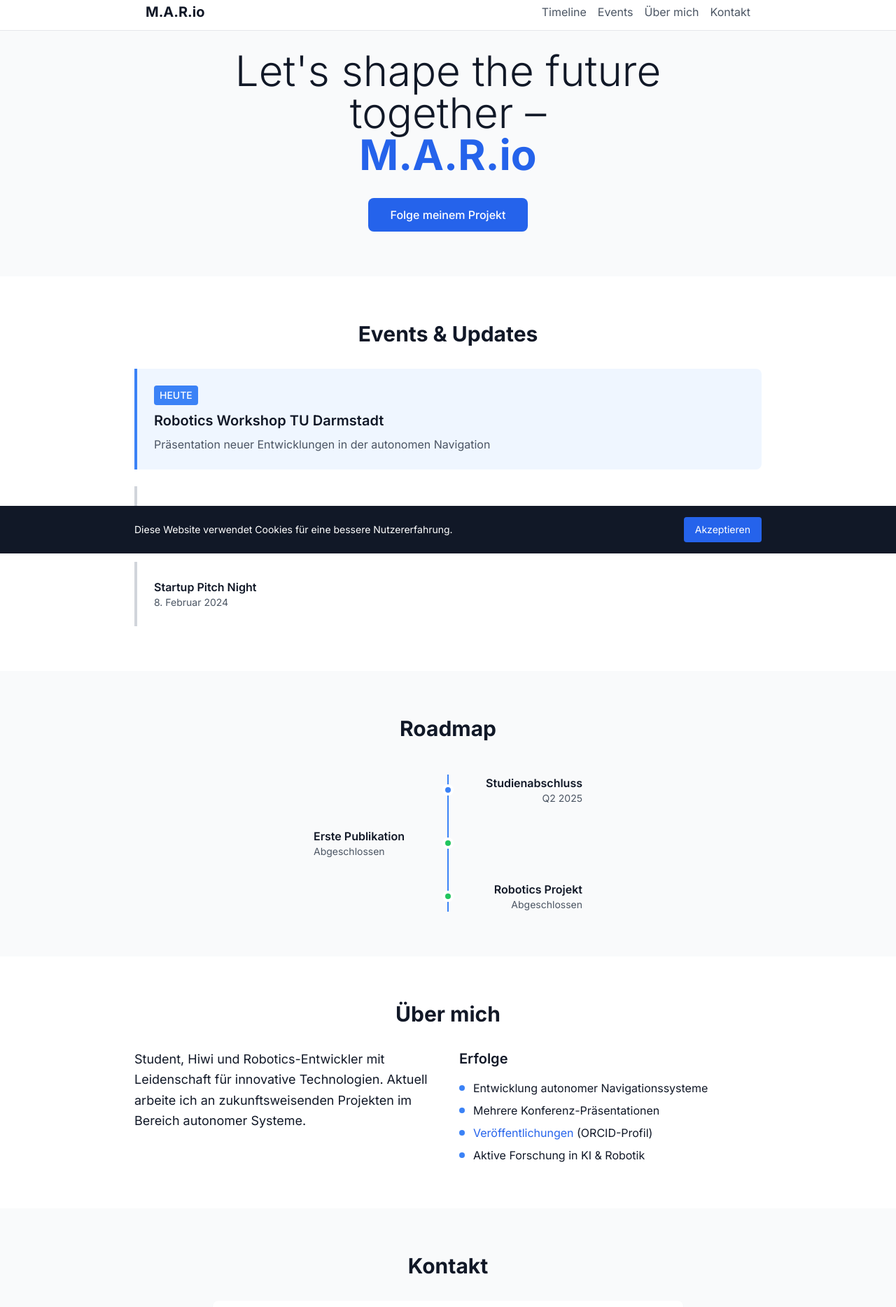
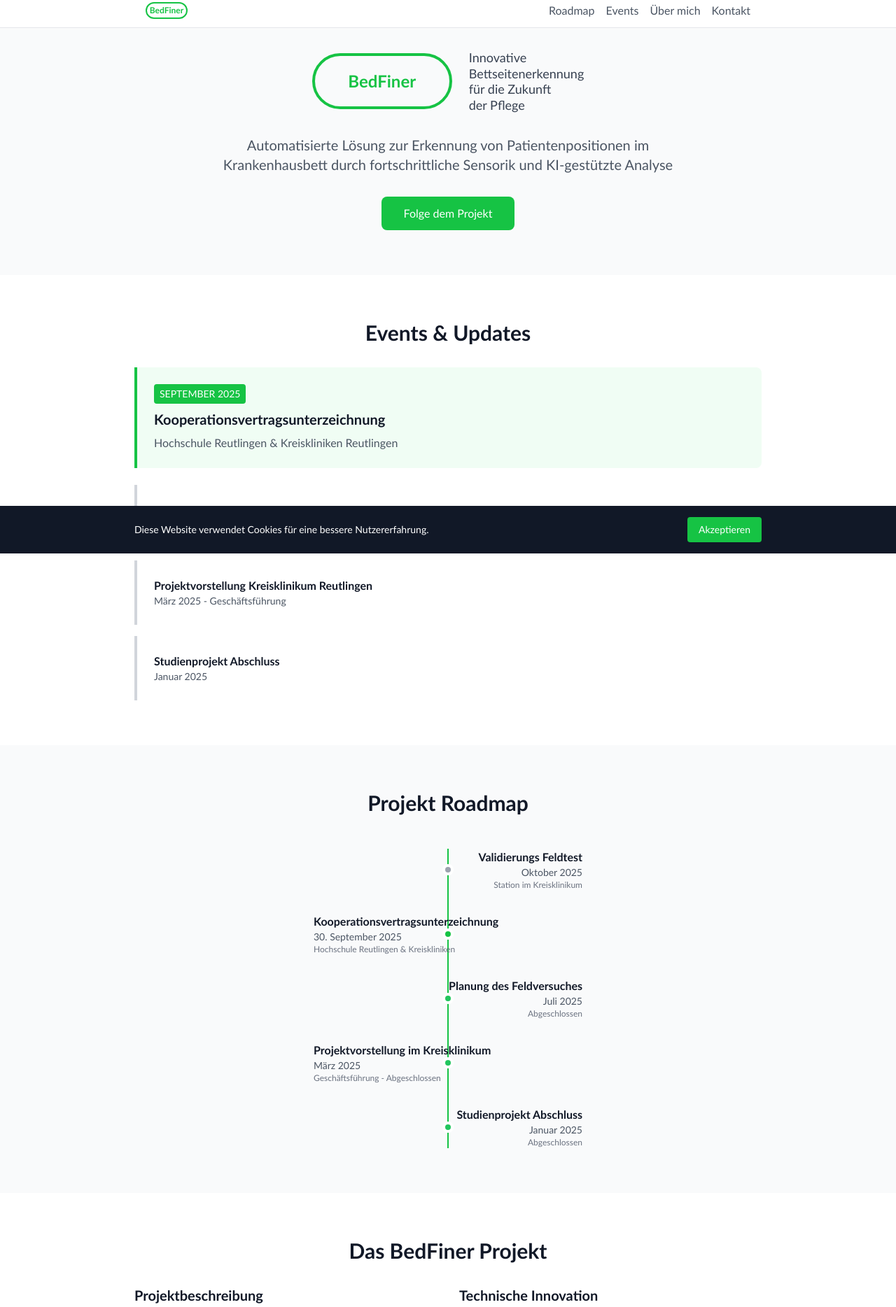
Before and after one commit to mar565/nfc-landing-bedfinder, a plain HTML site: page index.html in a window 1280 px wide. Shown: the part 9-1877 px from the top of the page at 70% size. Drawn offline with nearby package versions, Linux system fonts and the light colour scheme; a web font is replaced by a local one.

Commit message:
Update index.html

```diff
--- a/index.html
+++ b/index.html
@@ -3,32 +3,46 @@
 <head>
     <meta charset="UTF-8">
     <meta name="viewport" content="width=device-width, initial-scale=1.0">
-    <title>M.A.R.io - Future Shaper</title>
+    <title>BedFiner - Innovative Bettseitenerkennung</title>
     <script src="https://cdn.tailwindcss.com"></script>
     <script>
         tailwind.config = {
             theme: {
                 extend: {
                     fontFamily: {
-                        'sans': ['Inter', 'system-ui', 'sans-serif']
+                        'sans': ['Calibri', 'system-ui', 'sans-serif']
+                    },
+                    colors: {
+                        'bambu-green': '#16C344'
                     }
                 }
             }
         }
     </script>
-    <link href="https://fonts.googleapis.com/css2?family=Inter:wght@300;400;500;600;700&display=swap" rel="stylesheet">
+    <link href="https://fonts.googleapis.com/css2?family=Calibri:wght@300;400;500;600;700&display=swap" rel="stylesheet">
+    <style>
+        body {
+            font-family: 'Calibri', system-ui, sans-serif;
+        }
+    </style>
 </head>
 <body class="bg-gray-50 text-gray-900 min-h-screen">
     <!-- Navigation -->
     <nav class="fixed top-0 w-full bg-white/90 backdrop-blur-sm border-b border-gray-200 z-50">
         <div class="max-w-4xl mx-auto px-4 py-3">
             <div class="flex justify-between items-center">
-                <div class="font-bold text-xl">M.A.R.io</div>
+                <div class="flex items-center">
+                    <!-- Mini Ellipse Logo for Navigation -->
+                    <div class="border-2 border-bambu-green rounded-full flex items-center justify-center"
+                         style="width: 60px; height: 24px;">
+                        <span class="text-xs font-bold text-bambu-green">BedFiner</span>
+                    </div>
+                </div>
                 <div class="space-x-4 hidden md:flex">
-                    <a href="#timeline" class="text-gray-600 hover:text-gray-900">Timeline</a>
-                    <a href="#events" class="text-gray-600 hover:text-gray-900">Events</a>
-                    <a href="#about" class="text-gray-600 hover:text-gray-900">Über mich</a>
-                    <a href="#contact" class="text-gray-600 hover:text-gray-900">Kontakt</a>
+                    <a href="#timeline" class="text-gray-600 hover:text-bambu-green">Roadmap</a>
+                    <a href="#events" class="text-gray-600 hover:text-bambu-green">Events</a>
+                    <a href="about.html" class="text-gray-600 hover:text-bambu-green">Über mich</a>
+                    <a href="#contact" class="text-gray-600 hover:text-bambu-green">Kontakt</a>
                 </div>
             </div>
         </div>
@@ -37,13 +51,32 @@
     <!-- Hero Section -->
     <section class="pt-20 pb-16 px-4">
         <div class="max-w-4xl mx-auto text-center">
-            <h1 class="text-4xl md:text-6xl font-light mb-8 leading-tight">
-                Let's shape the future<br>
-                together –<br>
-                <span class="font-bold text-blue-600">M.A.R.io</span>
-            </h1>
-            <a href="#contact" class="inline-block bg-blue-600 text-white px-8 py-3 rounded-lg font-medium hover:bg-blue-700 transition-colors">
-                Folge meinem Projekt
+            <!-- Logo with Ellipse -->
+            <div class="flex justify-center items-center mb-8">
+                <div class="relative flex items-center">
+                    <!-- Ellipse with BedFiner -->
+                    <div class="border-4 border-bambu-green rounded-full flex items-center justify-center"
+                         style="width: 200px; height: 80px;">
+                        <span class="font-bold text-2xl text-bambu-green">BedFiner</span>
+                    </div>
+                    <!-- Vertical Text -->
+                    <div class="ml-6 text-left">
+                        <div class="transform rotate-0 text-lg font-medium text-gray-700 leading-tight">
+                            <div>Innovative</div>
+                            <div>Bettseitenerkennung</div>
+                            <div>für die Zukunft</div>
+                            <div>der Pflege</div>
+                        </div>
+                    </div>
+                </div>
+            </div>
+
+            <p class="text-xl text-gray-600 mb-8 max-w-2xl mx-auto">
+                Automatisierte Lösung zur Erkennung von Patientenpositionen im Krankenhausbett
+                durch fortschrittliche Sensorik und KI-gestützte Analyse
+            </p>
+            <a href="#contact" class="inline-block bg-bambu-green text-white px-8 py-3 rounded-lg font-medium hover:bg-green-700 transition-colors">
+                Folge dem Projekt
             </a>
         </div>
     </section>
@@ -53,24 +86,28 @@
         <div class="max-w-4xl mx-auto">
             <h2 class="text-3xl font-bold mb-8 text-center">Events & Updates</h2>
 
-            <!-- Aktuelles Event -->
-            <div class="bg-blue-50 border-l-4 border-blue-500 p-6 mb-6 rounded-r-lg">
+            <!-- Aktuelles Event - wird automatisch aktualisiert -->
+            <div id="current-event" class="bg-green-50 border-l-4 border-bambu-green p-6 mb-6 rounded-r-lg">
                 <div class="flex items-center mb-2">
-                    <span class="bg-blue-500 text-white px-2 py-1 rounded text-sm font-medium">HEUTE</span>
+                    <span id="event-status" class="bg-bambu-green text-white px-2 py-1 rounded text-sm font-medium">SEPTEMBER 2025</span>
                 </div>
-                <h3 class="text-xl font-semibold mb-2">Robotics Workshop TU Darmstadt</h3>
-                <p class="text-gray-600">Präsentation neuer Entwicklungen in der autonomen Navigation</p>
+                <h3 class="text-xl font-semibold mb-2">Kooperationsvertragsunterzeichnung</h3>
+                <p class="text-gray-600">Hochschule Reutlingen & Kreiskliniken Reutlingen</p>
             </div>
 
             <!-- Vergangene Events -->
             <div class="space-y-4">
                 <div class="border-l-4 border-gray-300 p-6 rounded-r-lg">
-                    <h3 class="font-semibold">KI-Konferenz München</h3>
-                    <p class="text-gray-600 text-sm">15. März 2024</p>
+                    <h3 class="font-semibold">Planung des Feldversuches</h3>
+                    <p class="text-gray-600 text-sm">Juli 2025</p>
                 </div>
                 <div class="border-l-4 border-gray-300 p-6 rounded-r-lg">
-                    <h3 class="font-semibold">Startup Pitch Night</h3>
-                    <p class="text-gray-600 text-sm">8. Februar 2024</p>
+                    <h3 class="font-semibold">Projektvorstellung Kreisklinikum Reutlingen</h3>
+                    <p class="text-gray-600 text-sm">März 2025 - Geschäftsführung</p>
+                </div>
+                <div class="border-l-4 border-gray-300 p-6 rounded-r-lg">
+                    <h3 class="font-semibold">Studienprojekt Abschluss</h3>
+                    <p class="text-gray-600 text-sm">Januar 2025</p>
                 </div>
             </div>
         </div>
@@ -79,38 +116,61 @@
     <!-- Timeline Section -->
     <section id="timeline" class="py-16 px-4 bg-gray-50">
         <div class="max-w-4xl mx-auto">
-            <h2 class="text-3xl font-bold mb-12 text-center">Roadmap</h2>
+            <h2 class="text-3xl font-bold mb-12 text-center">Projekt Roadmap</h2>
 
             <div class="relative">
                 <!-- Timeline Line -->
-                <div class="absolute left-4 md:left-1/2 transform md:-translate-x-1/2 h-full w-0.5 bg-blue-500"></div>
+                <div class="absolute left-4 md:left-1/2 transform md:-translate-x-1/2 h-full w-0.5 bg-bambu-green"></div>
 
                 <!-- Timeline Items -->
                 <div class="space-y-8">
-                    <!-- Item 1 -->
+                    <!-- Item 1 - Validierungs Feldtest -->
                     <div class="relative flex items-center md:justify-center">
-                        <div class="absolute left-2 md:left-1/2 transform md:-translate-x-1/2 w-4 h-4 bg-blue-500 rounded-full border-4 border-white"></div>
+                        <div class="absolute left-2 md:left-1/2 transform md:-translate-x-1/2 w-4 h-4 bg-gray-400 rounded-full border-4 border-white"></div>
                         <div class="ml-10 md:ml-0 md:w-1/2 md:pr-8 md:text-right">
-                            <h3 class="font-semibold">Studienabschluss</h3>
-                            <p class="text-gray-600 text-sm">Q2 2025</p>
+                            <h3 class="font-semibold">Validierungs Feldtest</h3>
+                            <p class="text-gray-600 text-sm">Oktober 2025</p>
+                            <p class="text-gray-500 text-xs">Station im Kreisklinikum</p>
                         </div>
                     </div>
 
-                    <!-- Item 2 -->
+                    <!-- Item 2 - Kooperationsvertrag -->
+                    <div class="relative flex items-center md:justify-center">
+                        <div id="contract-timeline-item" class="absolute left-2 md:left-1/2 transform md:-translate-x-1/2 w-4 h-4 bg-bambu-green rounded-full border-4 border-white"></div>
+                        <div class="ml-10 md:ml-0 md:w-1/2 md:pl-8">
+                            <h3 class="font-semibold">Kooperationsvertragsunterzeichnung</h3>
+                            <p id="contract-date" class="text-gray-600 text-sm">30. September 2025</p>
+                            <p class="text-gray-500 text-xs">Hochschule Reutlingen & Kreiskliniken</p>
+                        </div>
+                    </div>
+
+                    <!-- Item 3 - Feldversuch Planung -->
+                    <div class="relative flex items-center md:justify-center">
+                        <div class="absolute left-2 md:left-1/2 transform md:-translate-x-1/2 w-4 h-4 bg-green-500 rounded-full border-4 border-white"></div>
+                        <div class="ml-10 md:ml-0 md:w-1/2 md:pr-8 md:text-right">
+                            <h3 class="font-semibold">Planung des Feldversuches</h3>
+                            <p class="text-gray-600 text-sm">Juli 2025</p>
+                            <p class="text-gray-500 text-xs">Abgeschlossen</p>
+                        </div>
+                    </div>
+
+                    <!-- Item 4 - Projektvorstellung -->
                     <div class="relative flex items-center md:justify-center">
                         <div class="absolute left-2 md:left-1/2 transform md:-translate-x-1/2 w-4 h-4 bg-green-500 rounded-full border-4 border-white"></div>
                         <div class="ml-10 md:ml-0 md:w-1/2 md:pl-8">
-                            <h3 class="font-semibold">Erste Publikation</h3>
-                            <p class="text-gray-600 text-sm">Abgeschlossen</p>
+                            <h3 class="font-semibold">Projektvorstellung im Kreisklinikum</h3>
+                            <p class="text-gray-600 text-sm">März 2025</p>
+                            <p class="text-gray-500 text-xs">Geschäftsführung - Abgeschlossen</p>
                         </div>
                     </div>
 
-                    <!-- Item 3 -->
+                    <!-- Item 5 - Studienprojekt -->
                     <div class="relative flex items-center md:justify-center">
                         <div class="absolute left-2 md:left-1/2 transform md:-translate-x-1/2 w-4 h-4 bg-green-500 rounded-full border-4 border-white"></div>
                         <div class="ml-10 md:ml-0 md:w-1/2 md:pr-8 md:text-right">
-                            <h3 class="font-semibold">Robotics Projekt</h3>
-                            <p class="text-gray-600 text-sm">Abgeschlossen</p>
+                            <h3 class="font-semibold">Studienprojekt Abschluss</h3>
+                            <p class="text-gray-600 text-sm">Januar 2025</p>
+                            <p class="text-gray-500 text-xs">Abgeschlossen</p>
                         </div>
                     </div>
                 </div>
@@ -118,41 +178,40 @@
         </div>
     </section>
 
-    <!-- About Section -->
-    <section id="about" class="py-16 px-4 bg-white">
+    <!-- Project Info Section -->
+    <section class="py-16 px-4 bg-white">
         <div class="max-w-4xl mx-auto">
-            <h2 class="text-3xl font-bold mb-8 text-center">Über mich</h2>
+            <h2 class="text-3xl font-bold mb-8 text-center">Das BedFiner Projekt</h2>
 
             <div class="grid md:grid-cols-2 gap-8">
                 <div>
+                    <h3 class="text-xl font-semibold mb-4">Projektbeschreibung</h3>
                     <p class="text-lg mb-6 leading-relaxed">
-                        Student, Hiwi und Robotics-Entwickler mit Leidenschaft für innovative Technologien.
-                        Aktuell arbeite ich an zukunftsweisenden Projekten im Bereich autonomer Systeme.
+                        BedFiner ist ein innovatives System zur automatischen Erkennung der Bettseite,
+                        auf der sich ein Patient befindet. Durch den Einsatz modernster Sensorik und
+                        KI-gestützter Datenanalyse revolutioniert das System die Patientenüberwachung
+                        in Krankenhäusern und Pflegeeinrichtungen.
                     </p>
                 </div>
 
                 <div>
-                    <h3 class="text-xl font-semibold mb-4">Erfolge</h3>
+                    <h3 class="text-xl font-semibold mb-4">Technische Innovation</h3>
                     <ul class="space-y-2">
                         <li class="flex items-start">
-                            <span class="w-2 h-2 bg-blue-500 rounded-full mt-2 mr-3 flex-shrink-0"></span>
-                            Entwicklung autonomer Navigationssysteme
+                            <span class="w-2 h-2 bg-bambu-green rounded-full mt-2 mr-3 flex-shrink-0"></span>
+                            Präzise Positionserkennung durch Drucksensorik
                         </li>
                         <li class="flex items-start">
-                            <span class="w-2 h-2 bg-blue-500 rounded-full mt-2 mr-3 flex-shrink-0"></span>
-                            Mehrere Konferenz-Präsentationen
+                            <span class="w-2 h-2 bg-bambu-green rounded-full mt-2 mr-3 flex-shrink-0"></span>
+                            KI-basierte Datenauswertung in Echtzeit
                         </li>
                         <li class="flex items-start">
-                            <span class="w-2 h-2 bg-blue-500 rounded-full mt-2 mr-3 flex-shrink-0"></span>
-                            <span>
-                                <a href="https://orcid.org/YOUR-ORCID-ID" target="_blank" class="text-blue-600 hover:underline">
-                                    Veröffentlichungen
-                                </a> (ORCID-Profil)
-                            </span>
+                            <span class="w-2 h-2 bg-bambu-green rounded-full mt-2 mr-3 flex-shrink-0"></span>
+                            Integration in bestehende Krankenhaus-IT
                         </li>
                         <li class="flex items-start">
-                            <span class="w-2 h-2 bg-blue-500 rounded-full mt-2 mr-3 flex-shrink-0"></span>
-                            Aktive Forschung in KI & Robotik
+                            <span class="w-2 h-2 bg-bambu-green rounded-full mt-2 mr-3 flex-shrink-0"></span>
+                            Reduzierung des Pflegeaufwands
                         </li>
                     </ul>
                 </div>
@@ -169,30 +228,30 @@
                 <div>
                     <label for="name" class="block text-sm font-medium mb-2">Name</label>
                     <input type="text" id="name" name="name" required
-                           class="w-full px-3 py-2 border border-gray-300 rounded-lg focus:ring-2 focus:ring-blue-500 focus:border-transparent">
+                           class="w-full px-3 py-2 border border-gray-300 rounded-lg focus:ring-2 focus:ring-bambu-green focus:border-transparent">
                 </div>
 
                 <div>
                     <label for="email" class="block text-sm font-medium mb-2">E-Mail</label>
                     <input type="email" id="email" name="email" required
-                           class="w-full px-3 py-2 border border-gray-300 rounded-lg focus:ring-2 focus:ring-blue-500 focus:border-transparent">
+                           class="w-full px-3 py-2 border border-gray-300 rounded-lg focus:ring-2 focus:ring-bambu-green focus:border-transparent">
                 </div>
 
                 <div>
                     <label for="message" class="block text-sm font-medium mb-2">Nachricht</label>
                     <textarea id="message" name="message" rows="4" required
-                              class="w-full px-3 py-2 border border-gray-300 rounded-lg focus:ring-2 focus:ring-blue-500 focus:border-transparent"></textarea>
+                              class="w-full px-3 py-2 border border-gray-300 rounded-lg focus:ring-2 focus:ring-bambu-green focus:border-transparent"></textarea>
                 </div>
 
                 <button type="submit"
-                        class="w-full bg-blue-600 text-white py-3 rounded-lg font-medium hover:bg-blue-700 transition-colors">
+                        class="w-full bg-bambu-green text-white py-3 rounded-lg font-medium hover:bg-green-700 transition-colors">
                     Nachricht senden
                 </button>
             </form>
 
             <div class="mt-8 text-center">
                 <p class="text-gray-600 mb-2">Oder direkt erreichen:</p>
-                <a href="mailto:deine@email.de" class="text-blue-600 hover:underline">deine@email.de</a>
+                <a href="mailto:deine@email.de" class="text-bambu-green hover:underline">deine@email.de</a>
             </div>
         </div>
     </section>
@@ -202,24 +261,29 @@
         <div class="max-w-4xl mx-auto">
             <div class="grid md:grid-cols-3 gap-8">
                 <div>
-                    <h3 class="font-bold text-lg mb-4">M.A.R.io</h3>
-                    <p class="text-gray-400">Shaping the future together</p>
+                    <div class="flex items-center mb-4">
+                        <div class="border-2 border-bambu-green rounded-full flex items-center justify-center mr-3"
+                             style="width: 60px; height: 24px;">
+                            <span class="text-xs font-bold text-bambu-green">BedFiner</span>
+                        </div>
+                    </div>
+                    <p class="text-gray-400">Innovative Bettseitenerkennung für die Zukunft der Pflege</p>
                 </div>
 
                 <div>
                     <h4 class="font-semibold mb-4">Kontakt</h4>
-                    <a href="mailto:deine@email.de" class="text-gray-400 hover:text-white">deine@email.de</a>
+                    <a href="mailto:deine@email.de" class="text-gray-400 hover:text-bambu-green">deine@email.de</a>
                 </div>
 
                 <div>
                     <h4 class="font-semibold mb-4">Legal</h4>
-                    <a href="#" class="text-gray-400 hover:text-white block">Datenschutz</a>
-                    <a href="#" class="text-gray-400 hover:text-white block">Impressum</a>
+                    <a href="#" class="text-gray-400 hover:text-bambu-green block">Datenschutz</a>
+                    <a href="#" class="text-gray-400 hover:text-bambu-green block">Impressum</a>
                 </div>
             </div>
 
             <div class="border-t border-gray-800 mt-8 pt-8 text-center text-gray-400">
-                <p>&copy; 2024 M.A.R.io. Alle Rechte vorbehalten.</p>
+                <p>&copy; 2024 BedFiner. Alle Rechte vorbehalten.</p>
             </div>
         </div>
     </footer>
@@ -231,13 +295,24 @@
                 Diese Website verwendet Cookies für eine bessere Nutzererfahrung.
             </p>
             <button onclick="acceptCookies()"
-                    class="bg-blue-600 text-white px-4 py-2 rounded text-sm hover:bg-blue-700">
+                    class="bg-bambu-green text-white px-4 py-2 rounded text-sm hover:bg-green-700">
                 Akzeptieren
             </button>
         </div>
     </div>
 
     <script>
+        // Check if today is September 30, 2025
+        function updateEventStatus() {
+            const today = new Date();
+            const contractDate = new Date('2025-09-30');
+
+            if (today.toDateString() === contractDate.toDateString()) {
+                document.getElementById('event-status').textContent = 'HEUTE';
+                document.getElementById('event-status').classList.add('animate-pulse');
+            }
+        }
+
         // Simple Cookie Banner
         function acceptCookies() {
             document.getElementById('cookie-banner').style.display = 'none';
@@ -260,11 +335,14 @@
             });
         });
 
-        // Simple form handling (replace with your Azure Function URL)
+        // Simple form handling
         document.querySelector('form').addEventListener('submit', function(e) {
             e.preventDefault();
-            alert('Kontaktformular noch nicht verbunden. Füge deine Azure Function URL hinzu.');
+            alert('Kontaktformular noch nicht verbunden. Füge deine Backend-URL hinzu.');
         });
+
+        // Initialize date checking
+        updateEventStatus();
     </script>
 </body>
 </html>
```
